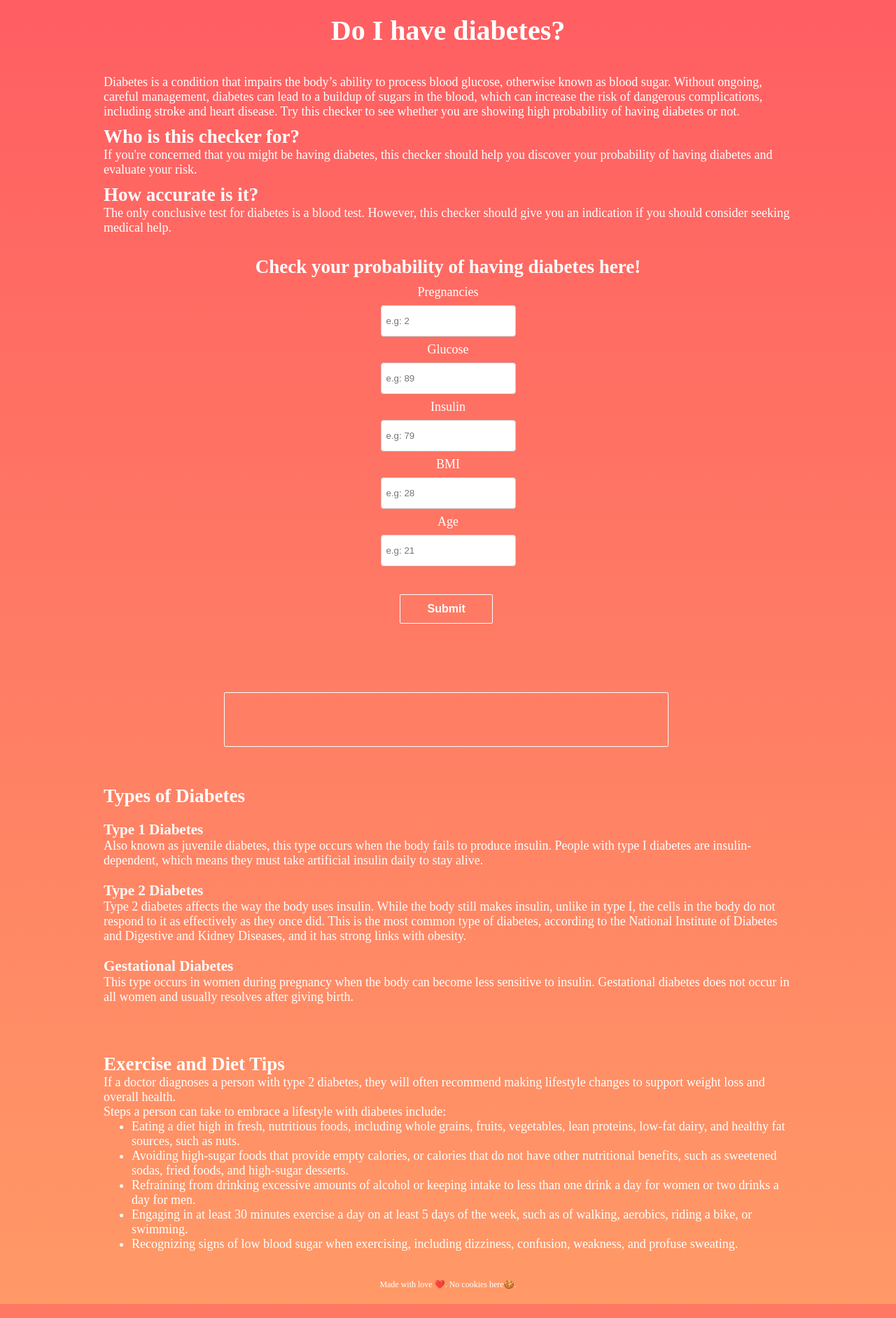
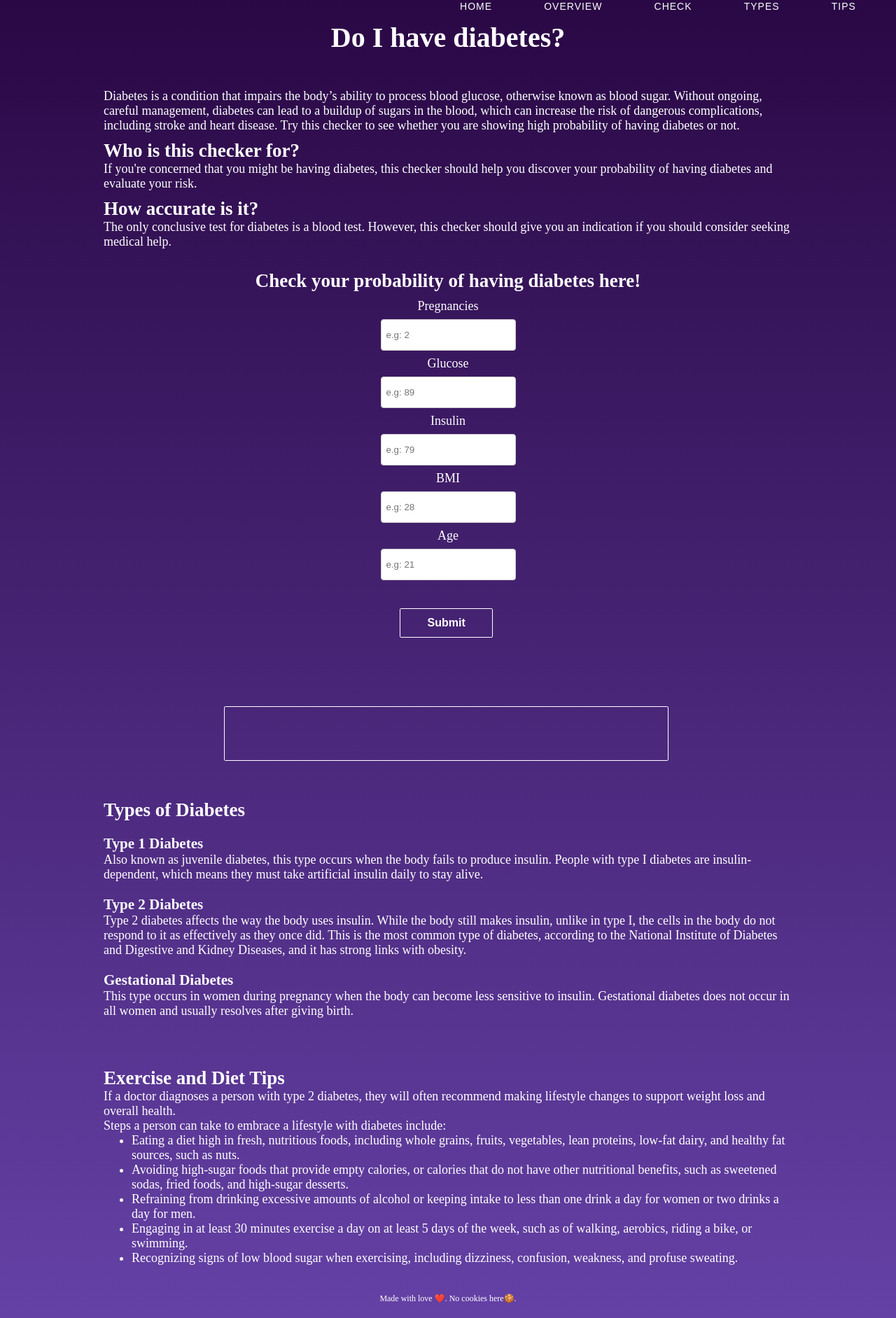
Before and after one commit to indirapravianti/do-i-have-diabetes-web-app, a Flask app: page / in a window 1280 px wide. Shown: the whole page at 70% size. Run offline with Flask 2, Linux system fonts and the light colour scheme; parts of the project's set-up code (start-up, migrations or seed data) failed here and were passed over.

Commit message:
added nav

```diff
--- a/templates/home.html
+++ b/templates/home.html
@@ -13,13 +13,14 @@
     html, body {
     scroll-behavior: smooth;
     min-height:100%;
-    background: linear-gradient(0deg, #ff9966, #ff5e62);
+    background: linear-gradient(0deg, #6441A5, #2a0845);
     color: white;
     font-size: 18px;
     }
+
     header{
         text-align: center;
-        padding: 20px;
+        padding: 30px;
         font-size: 20px;
     }
 
@@ -103,12 +104,68 @@
         font-size: 12px;
         padding: 20px;
     }
+
+    .dropdown {
+        height: 2vh;
+        display: flex;
+        justify-content: space-around;
+        align-items: center;
+        width: 50%;
+        list-style-type: none;
+        margin-right: 20px;
+        float:right;
+    }
+
+    .dropdown button{
+        background: none;
+        border: none;
+        color: white;
+        text-decoration: none;
+        font-size: 14px;
+        cursor: pointer;
+        transition: color 0.3s;
+        letter-spacing: 1px;
+        outline: none;
+    }
+
+    .dropdown:hover button:not(:hover){
+        color: rgb(219, 219, 219);
+    }
 </style>
 <body>
+    <nav>
+        <ul class="dropdown">
+                <li>
+                    <a href="#home">
+                        <button>HOME</button>
+                    </a>
+                </li>
+                <li>
+                    <a href="#overview">
+                        <button>OVERVIEW</button>
+                    </a>
+                </li>
+                <li>
+                    <a href="#check">
+                        <button>CHECK</button>
+                    </a>
+                </li>
+                <li>
+                    <a href="#types">
+                        <button>TYPES</button>
+                    </a>
+                </li>
+                <li>
+                    <a href="#tips">
+                        <button>TIPS</button>
+                    </a>
+                </li>
+        </ul>
+    </nav>
     <header>
         <h1>Do I have diabetes?</h1>
     </header>
-<div class="description">
+    <div class="description" id="overview">
         <p>Diabetes is a condition that impairs the body’s ability to process blood glucose, otherwise
             known as blood sugar. Without ongoing, careful management, diabetes can lead to a buildup of
             sugars in the blood, which can increase the risk of dangerous complications, including stroke
@@ -122,7 +179,7 @@
             an indication if you should consider seeking medical help.
         </p>
     </div>
-<div class="form-wrapper">
+    <div class="form-wrapper" id="check">
         <h2>Check your probability of having diabetes here!</h2>
         <form action = "/main" method="POST">
             <label>Pregnancies</label><br>
@@ -154,7 +211,7 @@
         </div>
     </div>
 
-<div class="diabetes-edu">
+    <div class="diabetes-edu" id="types">
         <h2>Types of Diabetes</h2>
         <div class="types">
             <h3>Type 1 Diabetes</h3>
@@ -176,7 +233,7 @@
         </div>
     </div>
 
-<div class="diabetes-edu">
+    <div class="diabetes-edu" id="tips">
         <h2>Exercise and Diet Tips</h2>
         <p>If a doctor diagnoses a person with type 2 diabetes, they will often recommend making
                 lifestyle changes to support weight loss and overall health.<br>
```
Lines whose indentation alone changed are shown as unchanged.
